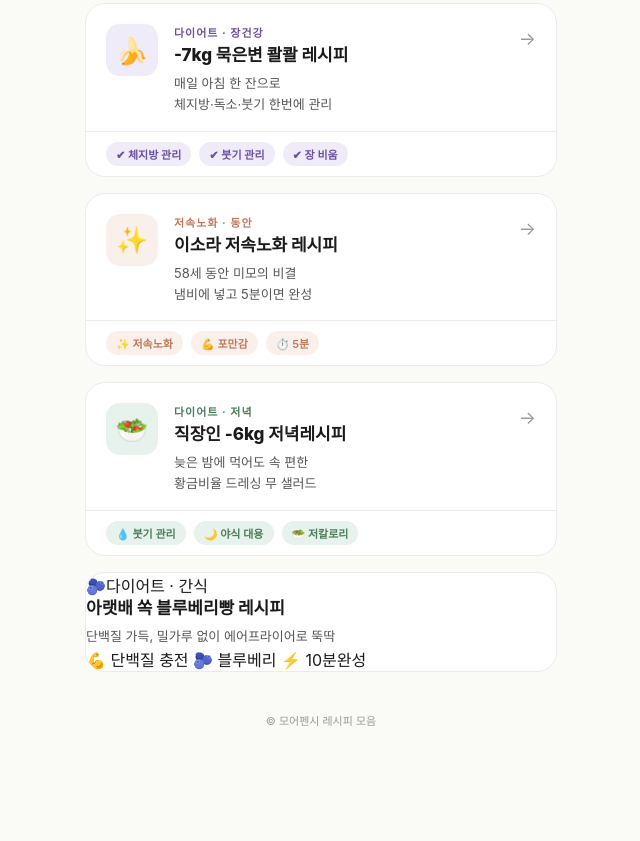
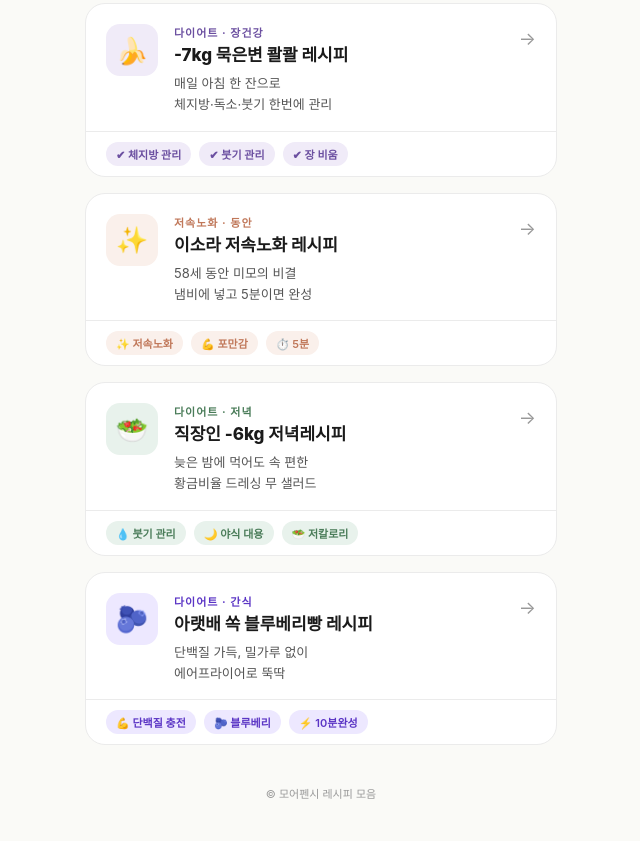
Before and after one commit to morefancy0616/recipes-book, a plain HTML site: page index.html in a window 1280 px wide. Shown: the part 405-1246 px from the top of the page, without its empty margins (319-959 px from the left). Before the commit the page ends 1172 px from the top, so only its background shows below. Drawn offline with Linux system fonts and the light colour scheme; a web font is replaced by a local one.

Commit message:
Update index.html

```diff
--- a/index.html
+++ b/index.html
@@ -338,14 +338,22 @@
     <span class="tag" style="background:#E8F2EC;color:#4A7C59;">🥗 저칼로리</span>
   </div>
 </a>
-<a class="card" href="https://morefancy0616.github.io/blueberry-bread/">
-  <div class="card-tag">🫐다이어트 · 간식</div>
-  <div class="card-title">아랫배 쏙 블루베리빵 레시피</div>
-  <div class="card-desc">단백질 가득, 밀가루 없이 에어프라이어로 뚝딱</div>
-  <div class="card-badges">
-    <span>💪 단백질 충전</span>
-    <span>🫐 블루베리</span>
-    <span>⚡ 10분완성</span>
+<!-- 블루베리빵 레시피 -->
+<a class="card" href="https://morefancy0616.github.io/blueberry-bread/" target="_blank"
+   data-keywords="블루베리 빵 다이어트 간식 단백질 아랫배 에어프라이어 10분 쫄깃 밀가루없이">
+  <div class="card-top">
+    <div class="card-icon" style="background:#EDE8FF;">🫐</div>
+    <div class="card-info">
+      <p class="card-category" style="color:#5B35C5;">다이어트 · 간식</p>
+      <p class="card-title">아랫배 쏙 블루베리빵 레시피</p>
+      <p class="card-desc">단백질 가득, 밀가루 없이<br>에어프라이어로 뚝딱</p>
+    </div>
+    <div class="card-arrow">→</div>
+  </div>
+  <div class="card-bottom">
+    <span class="tag" style="background:#EDE8FF;color:#5B35C5;">💪 단백질 충전</span>
+    <span class="tag" style="background:#EDE8FF;color:#5B35C5;">🫐 블루베리</span>
+    <span class="tag" style="background:#EDE8FF;color:#5B35C5;">⚡ 10분완성</span>
   </div>
 </a>
 
```
